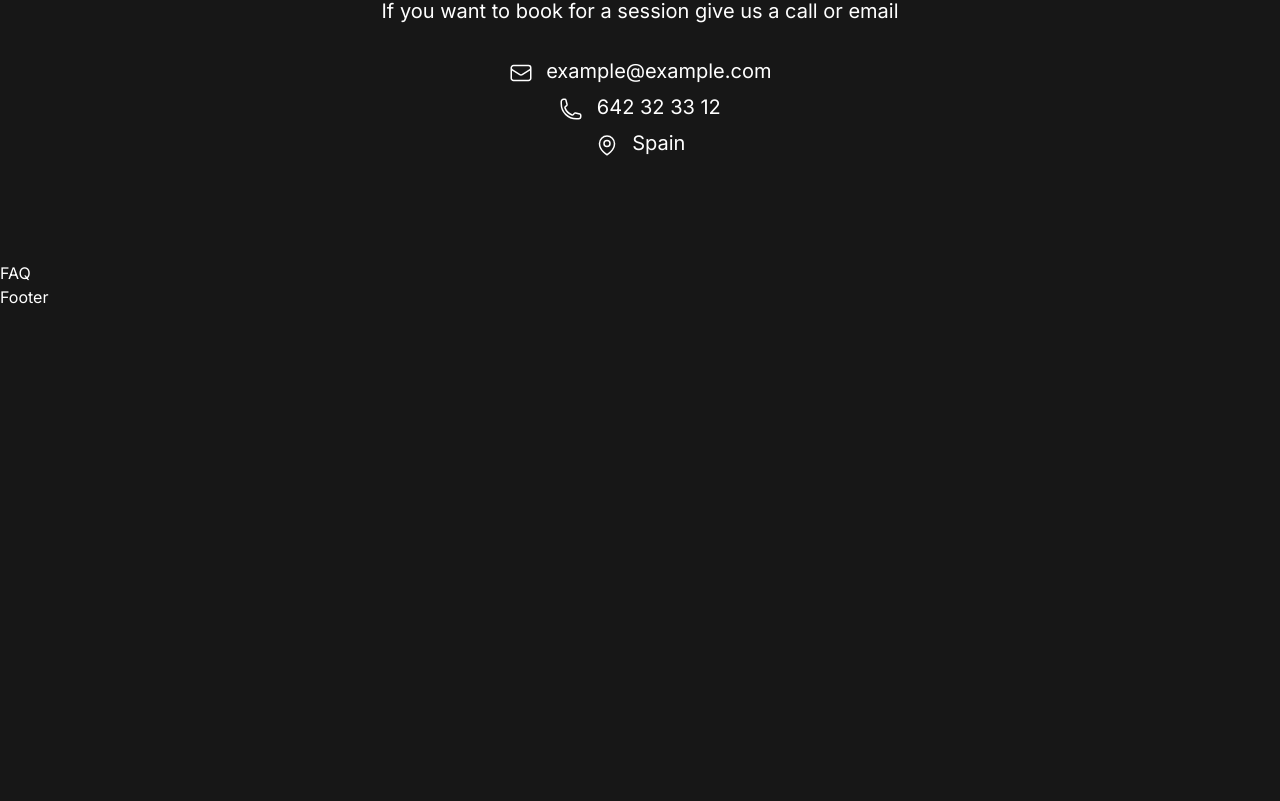
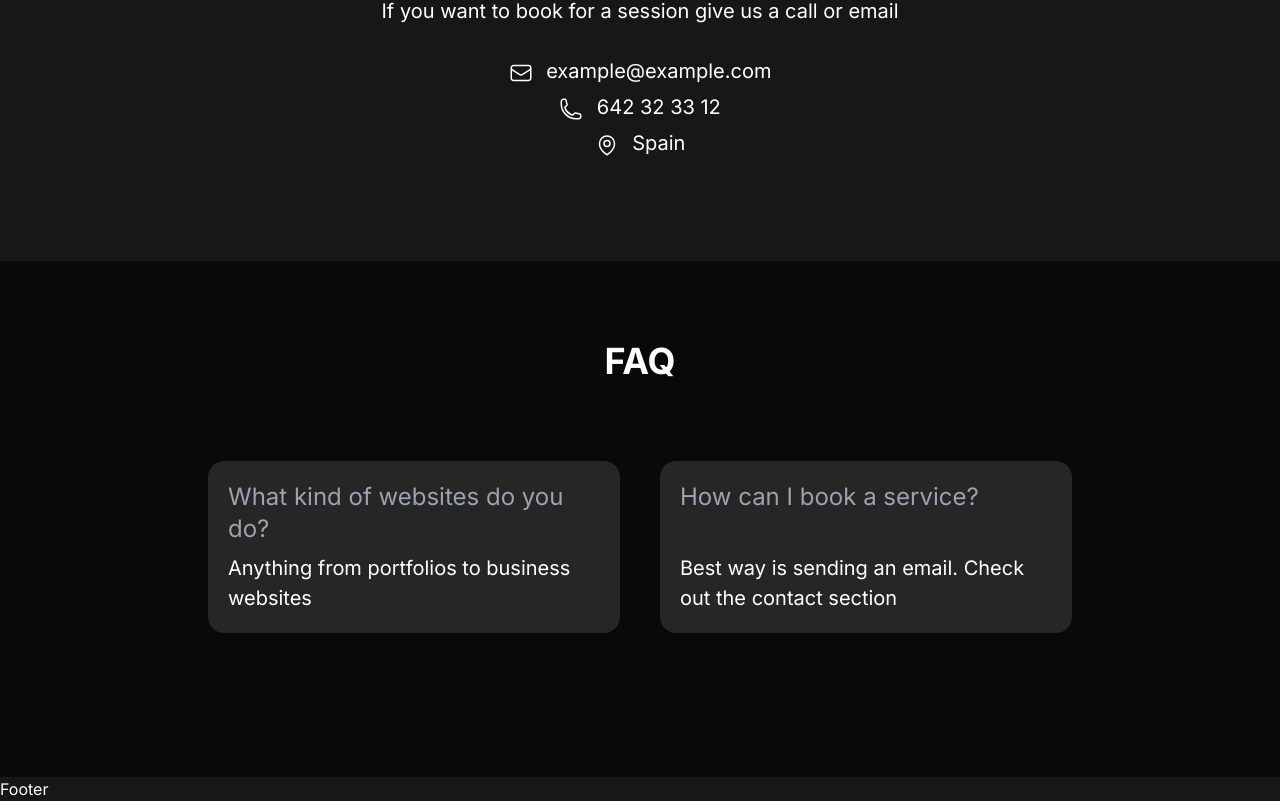
Before and after one commit to daniArbesu/marketing-website-storyblok, a Next.js app: page / in a window 1280 px wide. Shown: the part 2532-3333 px from the top of the page. Before the commit the page ends 2841 px from the top, so only its background shows below. Built offline with nearby package versions, Linux system fonts and the light colour scheme.

Commit message:
feat: basic FAQ section

```diff
--- a/src/app/page.tsx
+++ b/src/app/page.tsx
@@ -5,7 +5,7 @@ import FAQ from '@/components/sections/FAQ';
 import Hero from '@/components/sections/Hero';
 import Services from '@/components/sections/Services';
 import Testimonials from '@/components/sections/Testimonials';
-import { services, testimonials } from '@/constants/data';
+import { faqs, services, testimonials } from '@/constants/data';
 
 export default function Home() {
   return (
@@ -27,7 +27,7 @@ export default function Home() {
           phone="642 32 33 12"
           location="Spain"
         />
-        <FAQ />
+        <FAQ title="FAQ" faq_cards={faqs} />
       </main>
       <Footer />
     </>
--- a/src/components/sections/FAQ.tsx
+++ b/src/components/sections/FAQ.tsx
@@ -1,5 +1,37 @@
-const FAQ = () => {
-  return <div>FAQ</div>;
+import { Faq } from '../../../types';
+
+interface Props {
+  title: string;
+  faq_cards: Faq[];
+}
+
+interface CardProps {
+  data: Faq;
+}
+
+const FAQ: React.FC<Props> = ({ title, faq_cards }) => {
+  return (
+    <section className="bg-zinc-950 px-52 pb-36 pt-20">
+      <h2 className="mb-20 text-center text-4xl font-bold">{title}</h2>
+      <div className="grid gap-10 lg:grid-cols-2 xl:grid-cols-2">
+        {faq_cards.map((f) => (
+          <FAQCard data={f} key={f.question} />
+        ))}
+      </div>
+    </section>
+  );
 };
 
 export default FAQ;
+
+const FAQCard: React.FC<CardProps> = ({ data }) => {
+  const { question, answer } = data;
+  return (
+    <div className="lg:col-span-2 xl:col-auto">
+      <div className="flex h-full w-full flex-col justify-between rounded-2xl bg-neutral-800 px-5 py-5">
+        <h3 className="pb-2 text-2xl text-gray-400">{question}</h3>
+        <p className="text-xl leading-normal">{answer}</p>
+      </div>
+    </div>
+  );
+};
--- a/src/constants/data.ts
+++ b/src/constants/data.ts
@@ -1,4 +1,4 @@
-import { Service, Testimonial } from '../../types';
+import { Faq, Service, Testimonial } from '../../types';
 
 export const services: Service[] = [
   {
@@ -39,3 +39,14 @@ export const testimonials: Testimonial[] = [
     image: 'https://xsgames.co/randomusers/avatar.php?g=female'
   }
 ];
+
+export const faqs: Faq[] = [
+  {
+    question: 'What kind of websites do you do?',
+    answer: 'Anything from portfolios to business websites'
+  },
+  {
+    question: 'How can I book a service?',
+    answer: 'Best way is sending an email. Check out the contact section'
+  }
+];
--- a/types.d.ts
+++ b/types.d.ts
@@ -10,3 +10,8 @@ export interface Testimonial {
   image: string;
   comment: string;
 }
+
+export interface Faq {
+  question: string;
+  answer: string;
+}
```
